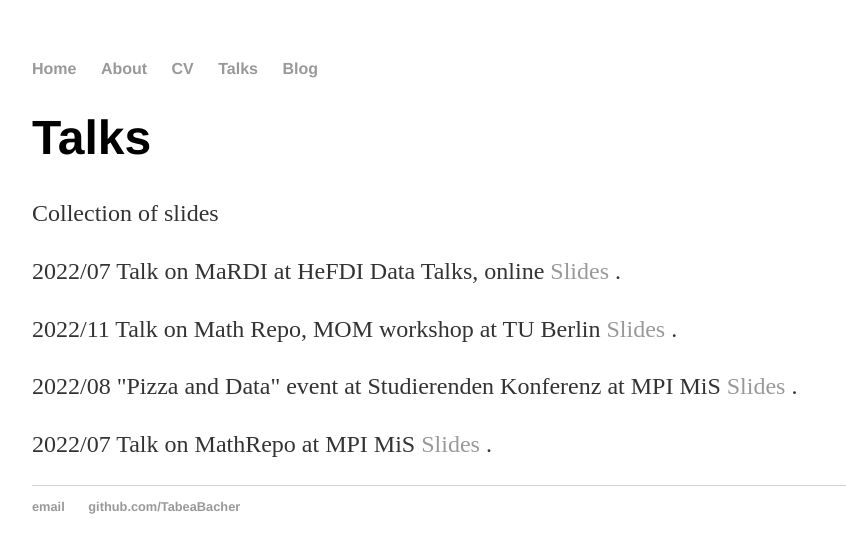
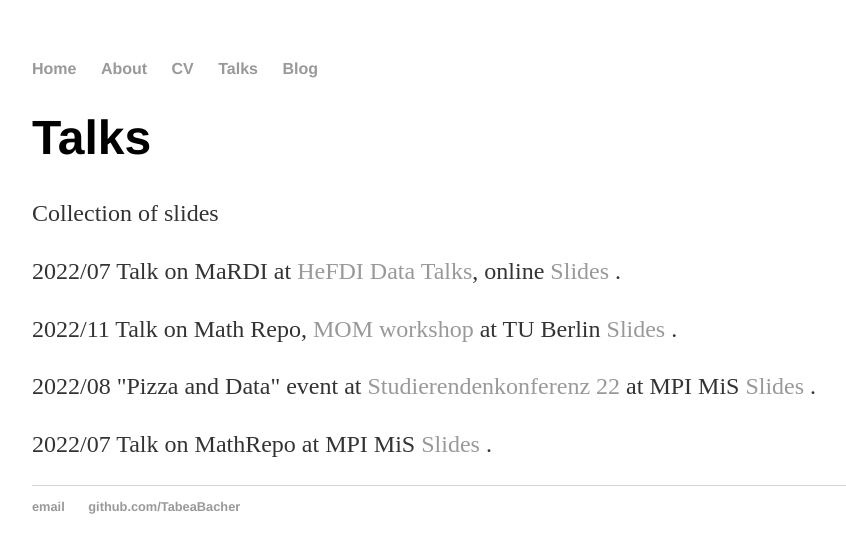
Before and after one commit to TabeaBacher/TabeaBacher.github.io, a Jekyll site: the page built from talks/index.html, in a window 1280 px wide. Shown: the top 553 px of the page, without its empty margins (160-1006 px from the left). Built offline with Jekyll 4.4.1, drawn with Linux system fonts in a browser that asks for light colours.

Commit message:
Update index.html

```diff
--- a/talks/index.html
+++ b/talks/index.html
@@ -5,8 +5,8 @@ title: Tabea Bacher, Talks
 <div class="blurb">
 	<h1>Talks</h1>
 	<p>Collection of slides</p>
-  <p>2022/07 Talk on MaRDI at HeFDI Data Talks, online <a target="_blank" href="MathRepo_Tabea_MathematicalSoftwareSem_07.22.pdf">Slides </a>.</p>
-  <p>2022/11 Talk on Math Repo, MOM workshop at TU Berlin <a target="_blank" href="MathRepoMOMNov22.pdf">Slides </a>.</p>
-  <p>2022/08 "Pizza and Data" event at Studierenden Konferenz at MPI MiS <a target="_blank" href="Pizza and Data_StudierendenKonferenz.pdf">Slides </a>.</p>
+  <p>2022/07 Talk on MaRDI at <a href="https://www.uni-marburg.de/en/hefdi/hefdi-data-event/hdt">HeFDI Data Talks</a>, online <a target="_blank" href="MaRDI Tabea Bacher HeFDI Data Talks.pdf">Slides </a>.</p>
+	<p>2022/11 Talk on Math Repo,<a href="https://polymake.org/doku.php/workshops/workshop1122"> MOM workshop</a> at TU Berlin <a target="_blank" href="MathRepoMOMNov22.pdf">Slides </a>.</p>
+  <p>2022/08 "Pizza and Data" event at <a href="https://www.mis.mpg.de/calendar/conferences/2022/stukon22.html"> Studierendenkonferenz 22</a> at MPI MiS <a target="_blank" href="Pizza and Data_StudierendenKonferenz.pdf">Slides </a>.</p>
   <p>2022/07 Talk on MathRepo at MPI MiS <a target="_blank" href="MathRepo_Tabea_MathematicalSoftwareSem_07.22.pdf">Slides </a>.</p>
 </div><!-- /.blurb -->
```
